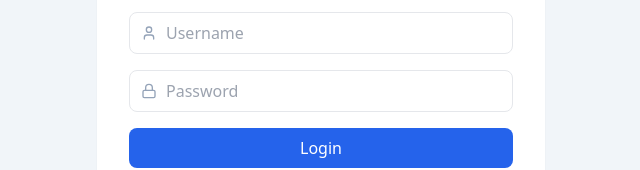
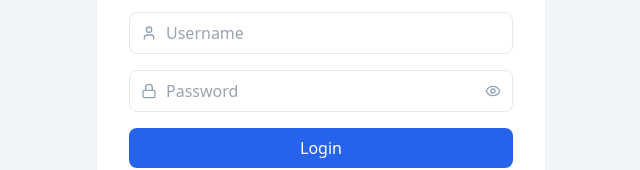
Before and after one commit to perversepinn/rme-biometric-dashboard, a React (Vite) app: page / in a window 1280 px wide. Shown: the part 338-508 px from the top of the page, without its empty margins (319-959 px from the left). Built offline with nearby package versions, Linux system fonts and the light colour scheme.

Commit message:
add eye logo password
* Update README.md

* update readme

* fix clone

* Update README.md

* fix wajah tidak terdaftar

* fix wajah tidak terdaftar

* update file sql

* change number of face pose requirement

* update logo+title

* add eye logo on password

```diff
--- a/src/pages/Login.jsx
+++ b/src/pages/Login.jsx
@@ -1,9 +1,10 @@
 import { useState } from "react";
-import { Lock, User } from "lucide-react";
+import { Lock, User, Eye, EyeOff } from "lucide-react";
 
 export default function Login({ onLogin }) {
   const [username, setUsername] = useState("");
   const [password, setPassword] = useState("");
+  const [showPassword, setShowPassword] = useState(false);
   const [error, setError] = useState("");
 
   const handleSubmit = (e) => {
@@ -26,6 +27,7 @@
         <h1 className="text-2xl font-semibold text-center mb-2">
           Login RME
         </h1>
+
         <p className="text-center text-slate-500 mb-6">
           Sistem Rekam Medis Elektronik Puskesmas
         </p>
@@ -37,8 +39,10 @@
         )}
 
         <form onSubmit={handleSubmit} className="space-y-4">
+          {/* USERNAME */}
           <div className="relative">
             <User className="absolute left-3 top-1/2 -translate-y-1/2 w-4 h-4 text-slate-400" />
+
             <input
               type="text"
               placeholder="Username"
@@ -48,15 +52,29 @@
             />
           </div>
 
+          {/* PASSWORD */}
           <div className="relative">
             <Lock className="absolute left-3 top-1/2 -translate-y-1/2 w-4 h-4 text-slate-400" />
+
             <input
-              type="password"
+              type={showPassword ? "text" : "password"}
               placeholder="Password"
               value={password}
               onChange={(e) => setPassword(e.target.value)}
-              className="w-full pl-9 pr-3 py-2 border rounded-lg focus:ring-2 focus:ring-blue-500 outline-none"
+              className="w-full pl-9 pr-10 py-2 border rounded-lg focus:ring-2 focus:ring-blue-500 outline-none"
             />
+
+            <button
+              type="button"
+              onClick={() => setShowPassword(!showPassword)}
+              className="absolute right-3 top-1/2 -translate-y-1/2 text-slate-400 hover:text-slate-600"
+            >
+              {showPassword ? (
+                <EyeOff className="w-4 h-4" />
+              ) : (
+                <Eye className="w-4 h-4" />
+              )}
+            </button>
           </div>
 
           <button
```
